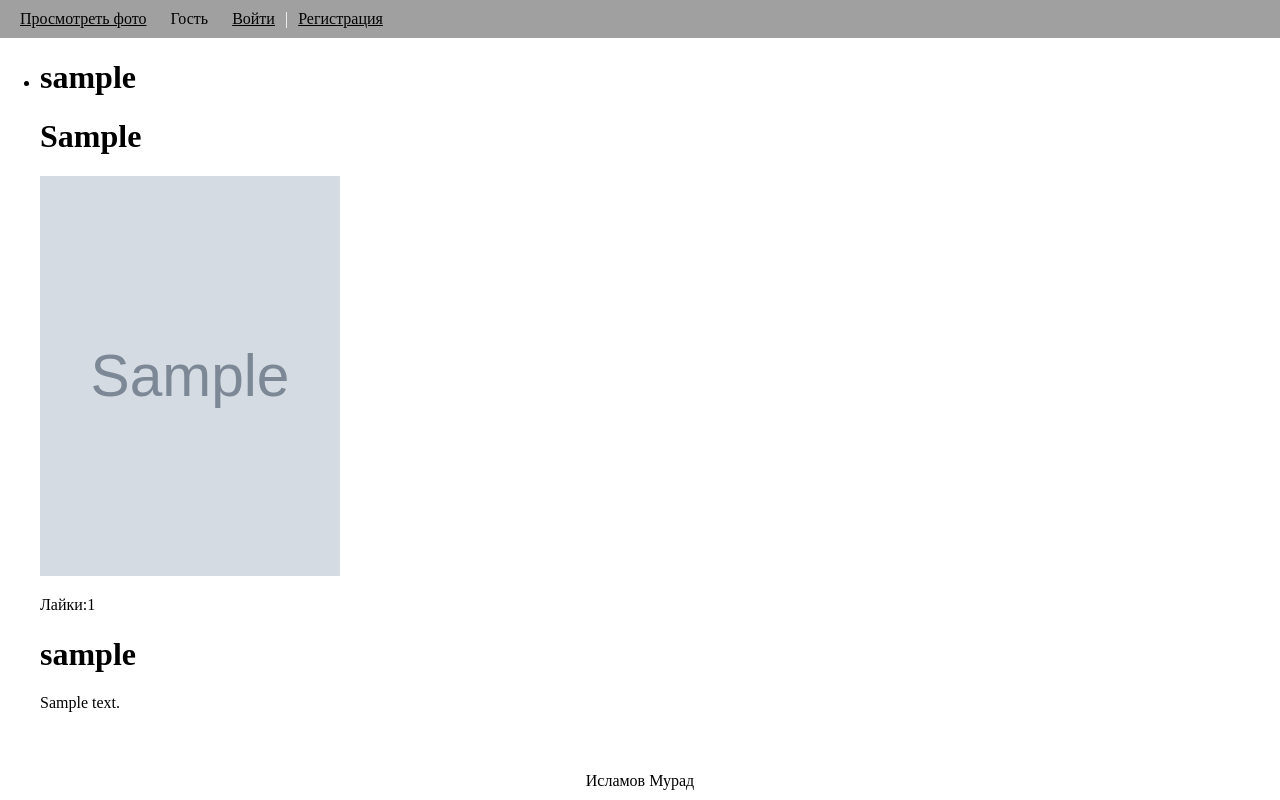
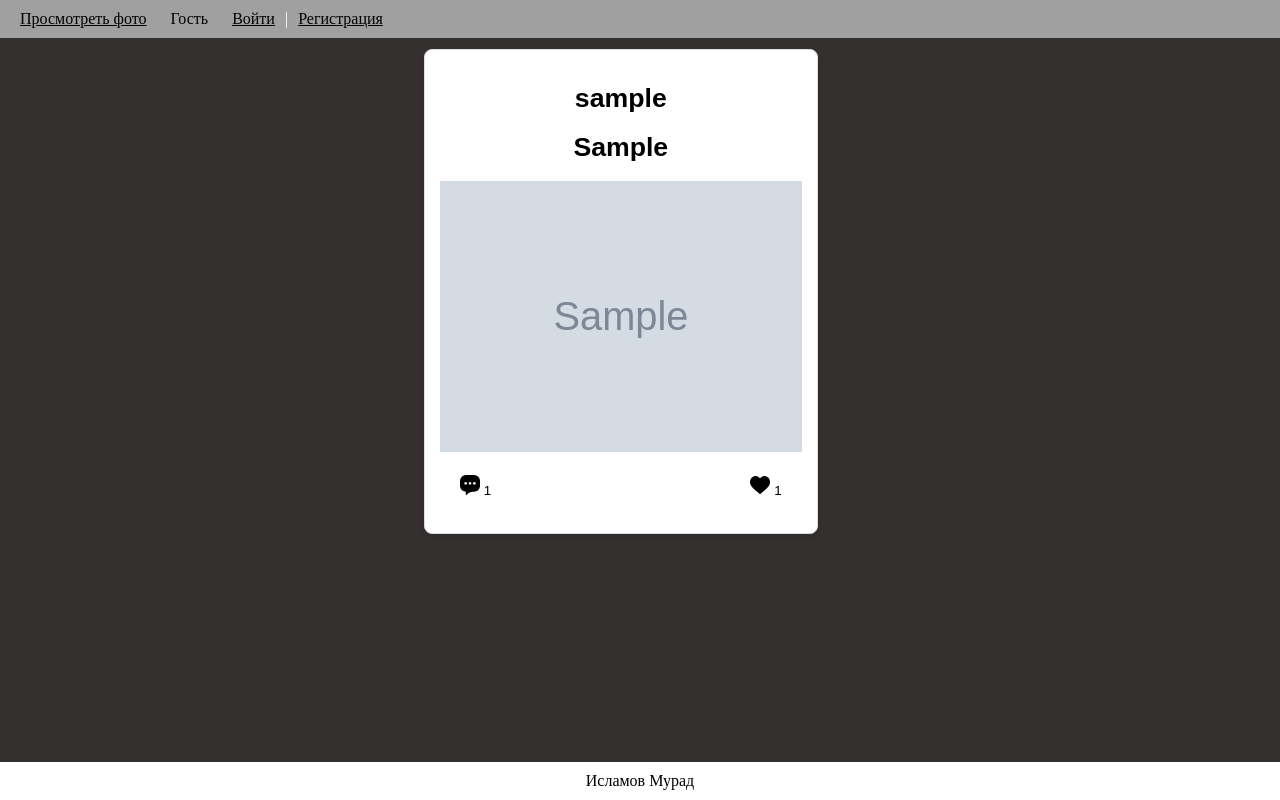
Before and after one commit to S1stemus/snp-photo-site, a Django app: page / in a window 1280 px wide. Run offline with Django 5.2, Linux system fonts and the light colour scheme; tables that the repository leaves empty hold one stand-in row (values such as "Sample post"); grey boxes marked "Sample" are stand-in pictures.

Commit message:
desing photo_list

```diff
--- a/snp_site/my_site/static/style.css
+++ b/snp_site/my_site/static/style.css
@@ -6,6 +6,7 @@ html, body {
 body {
     display: flex;
     flex-direction: column; /* Вертикальное расположение элементов */
+    background-color: #353030;
 }
 
 main {
@@ -32,7 +33,46 @@ a{
 }
 
 img{
-    height: 400px; ;
-    width: 300px;
+    height: 70%;
+    width: 100%;
 
 }
+.post-container {
+    display: flex;
+    flex-direction: column; /* Устанавливаем направление колонкой */
+    align-items: center; /* Центрируем элементы по горизонтали */
+}
+.coment-and-like-container{
+    display: flex; /* Используем Flexbox */
+    justify-content: space-between; /* Размещаем элементы по краям */
+    align-items: center; /* Центрируем элементы по вертикали (если нужно) */
+    padding: 10px; /* Отступы внутри контейнера */
+
+}
+.left-element, .right-element {
+    padding: 10px; /* Отступы внутри элементов */
+    background-color: white; /* Цвет фона элементов (по желанию) */
+    flex-direction: row;
+}
+.post {
+    background-color: white;
+    border: 1px solid #ddd;
+    border-radius: 8px;
+    margin: 10px;
+    padding: 15px;
+    width: 80%; /* Установите ширину поста, чтобы он не занимал всю ширину контейнера */
+    max-width: 600px; /* Максимальная ширина поста */
+    box-shadow: 0 2px 5px rgba(0, 0, 0, 0.1);
+
+}
+.like-comment-image{
+    height: 20px;
+    width: 20px;}
+.my-button {
+    background-color: transparent; /* Убираем фон */
+    border: none; /* Убираем рамку */
+    cursor: pointer; /* Курсор в виде указателя */
+    display: flex; /* Используем флекс для выравнивания содержимого */
+    align-items: center; /* Вертикальное выравнивание */
+
+}
--- a/snp_site/my_site/templates/photo_list_page.html
+++ b/snp_site/my_site/templates/photo_list_page.html
@@ -1,22 +1,29 @@
 {% extends "base.html" %}
-
+{% load static %}
 {%block title%}Photo List{%endblock%}
 {%block content%}
-    <ul>
+<div class ="post-container">
         {% for photo in object_list %}
-            <li>
-                <h1>{{ photo.user}}<h1>
-                <h1>{{photo.caption}}</h1>
-                <img src={{photo.photo.url}} alt="нет фото"/>
-                <p>Лайки:{{photo.likes.count}}<p>
+        <form action="{% url 'photo_page' photo.id %}" method="get">
+            <button type="submit" class="my-button">
+                <div class="post">
 
-                {%for com in photo.model_relation.all%}
-                    <h1>{{com.user}}</h1>
-                    <p>{{com.comment}}</p>
-                {%empty%}
-                    <p>nothing</p>
-                {%endfor%}
-            </li>
+                    <h1>{{ photo.user}}<h1>
+                    <h1>{{photo.caption}}</h1>
+                    <img src={{photo.photo.url}} alt="нет фото"/>
+                    <div class="coment-and-like-container">
+                        <div class="left-element">
+                            <img src="{% static 'images/chat.png' %} " class="like-comment-image"/>
+                            {{photo.model_relation.count}}
+                        </div>
+                        <div class="right-element">
+                            <img src="{% static 'images/heart.png' %}" class="like-comment-image"/>
+                            {{photo.likes.count}}
+                        </div>
+                    </div>
+                </div>
+            </button>
+            </form>
         {% endfor %}
-    </ul>
+</div>
 {%endblock%}
--- a/snp_site/my_site/urls.py
+++ b/snp_site/my_site/urls.py
@@ -4,13 +4,13 @@ from my_site.views.main_page import MainPageView
 from django.conf import settings
 from django.urls import include
 from my_site.views.register_view import RegisterView
-
+from my_site.views.photo_page import PhotoPageView
 from my_site.views.photo_list import PhotoListView
 urlpatterns = [
 
     path('makephoto', MainPageView.as_view(), name="main_page"),
     path('', PhotoListView.as_view(), name="photo_list"),
     path('users/',include('django.contrib.auth.urls')),
-    path('register', RegisterView.as_view(), name="register")
-
+    path('register', RegisterView.as_view(), name="register"),
+    path('<pk>/', PhotoPageView.as_view(), name="photo_page")
 ]
--- a/snp_site/my_site/views/photo_list.py
+++ b/snp_site/my_site/views/photo_list.py
@@ -7,6 +7,7 @@ from models_app.models import Comment
 class PhotoListView(ListView):
     model = Photo
     template_name = 'photo_list_page.html'
+    paginate_by = 5
     def get_context_data(self, **kwargs):
         context = super().get_context_data(**kwargs)
         context['photos']=Photo.objects.all()
--- /dev/null
+++ b/snp_site/my_site/views/photo_page.py
@@ -0,0 +1,6 @@
+from django.views.generic import DetailView
+from models_app.models import Photo
+class PhotoPageView(DetailView):
+    model = Photo
+    template_name = 'photo_page.html'
+    context_object_name = 'photo'
```
Also changed, not shown: snp_site/my_site/templates/photo_page.html (added, +15 -0 lines), snp_site/my_site/static/images/chat.png (added), snp_site/my_site/static/images/heart.png (added), 1 other file.
